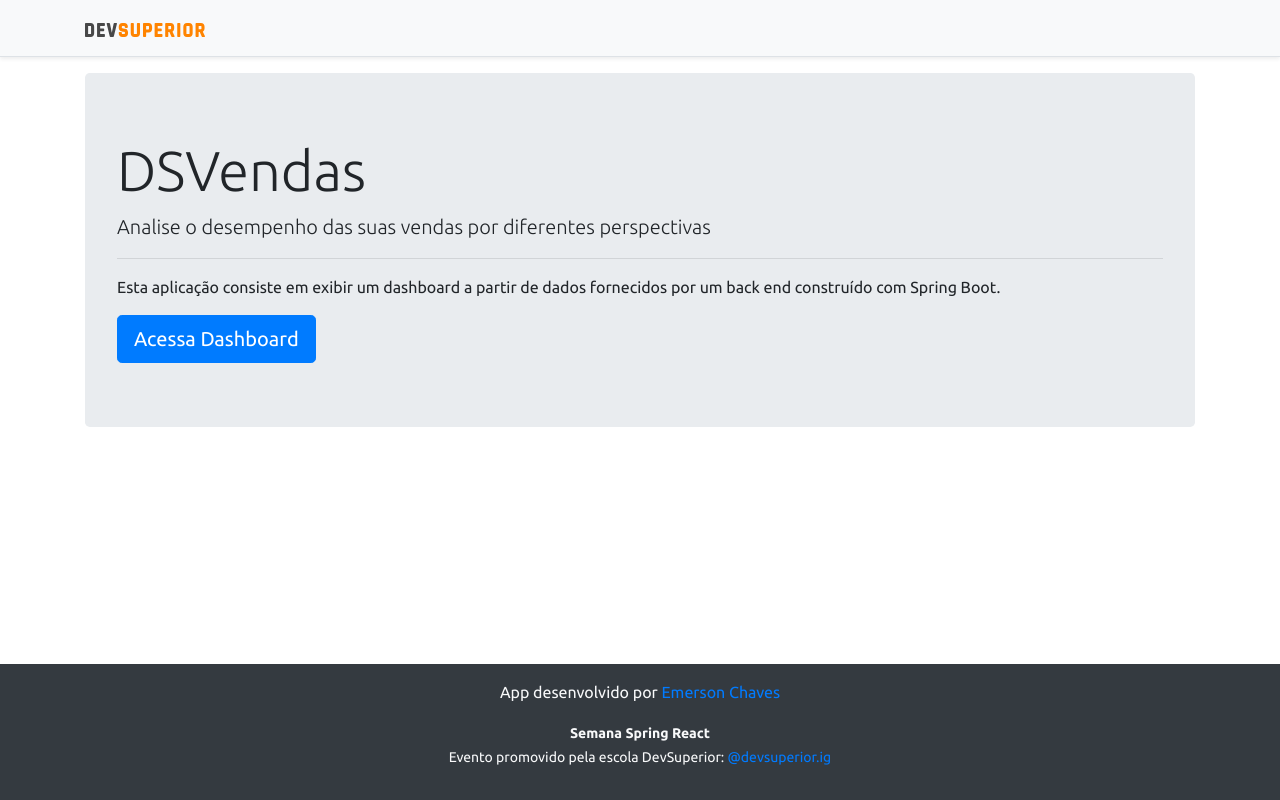
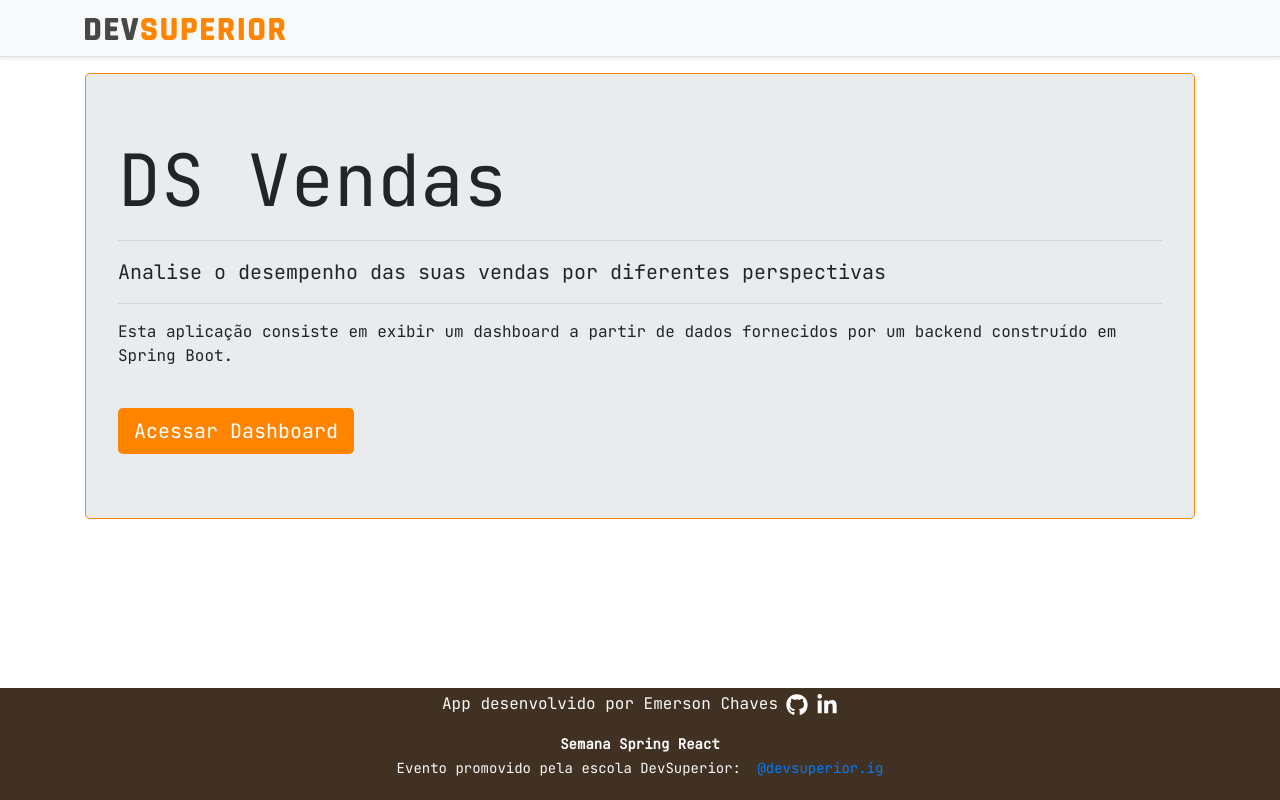
Before and after one commit to emersonMorais/projeto-semana-devsuperior, a React (Create React App) app in the folder frontend/: page / in a window 1280 px wide. Built offline with nearby package versions, Linux system fonts and the light colour scheme; no server answers.

Commit message:
refactor: change visual styles

```diff
--- a/frontend/package.json
+++ b/frontend/package.json
@@ -21,6 +21,7 @@
     "react": "^17.0.2",
     "react-apexcharts": "^1.3.9",
     "react-dom": "^17.0.2",
+    "react-icons": "^4.2.0",
     "react-router-dom": "^5.2.0",
     "react-scripts": "4.0.3",
     "typescript": "^4.1.2",
--- a/frontend/src/assets/css/styles.css
+++ b/frontend/src/assets/css/styles.css
@@ -1,17 +1,23 @@
-@import url('https://fonts.googleapis.com/css2?family=Ubuntu:wght@300;400;500;700&display=swap');
+@import url("https://fonts.googleapis.com/css2?family=JetBrains+Mono&display=swap");
 :root {
-    --color-primary: #FF8400;
+  --color-primary: #ff8400;
 }
 
-html, body {
+html,
+body {
   height: 100%;
-    font-family: "Ubuntu", sans-serif;
+  font-family: "Jetbrains Mono", sans-serif;
+  text-decoration: none;
 }
 
 #root {
   display: flex;
   flex-direction: column;
   height: 100%;
+}
+
+.jumbotron {
+  border: 1px solid var(--color-primary);
 }
 
 .content {
@@ -21,6 +27,18 @@ html, body {
 .footer {
   flex-shrink: 0;
   text-align: center;
+  background: #413122;
+  font-weight: 500;
+}
+
+.footer a {
+    margin-left: 8px;
+}
+
+.footer-icon {
+    width: 22px;
+    height: 22px;
+    color: #fff;
 }
 
 .bg-primary {
@@ -30,3 +48,18 @@ html, body {
 .text-primary {
   color: var(--color-primary) !important;
 }
+
+.home-text-description {
+  padding-bottom: 24px;
+}
+
+.btn-primary {
+  background: var(--color-primary);
+  color: #fff;
+  font-weight: 500;
+  border: none;
+}
+
+.btn-primary:hover {
+  background: #fa9324;
+}
--- a/frontend/src/components/Barchart/idex.tsx
+++ b/frontend/src/components/Barchart/idex.tsx
@@ -55,16 +55,18 @@ export function BarChart() {
     plotOptions: {
       bar: {
         horizontal: true,
+        distributed: true,
+        barWidth: '50%'
       },
     },
   };
 
   return (
     <Chart
-      options={{ ...options, xaxis: chartaData.labels }}
+      options={{ ...options,  xaxis: chartaData.labels }}
       series={chartaData.series}
       type="bar"
-      height="240"
+      height="270"
     />
   );
 }
--- a/frontend/src/components/DonutChart/index.tsx
+++ b/frontend/src/components/DonutChart/index.tsx
@@ -29,6 +29,14 @@ export function DonutChart() {
     legend: {
       show: true,
     },
+
+    plotOptions: {
+      pie: {
+        donut:{
+          size: '50%'
+        }
+      }
+    }
   };
 
   return (
@@ -36,7 +44,7 @@ export function DonutChart() {
       options={{ ...options, labels: chartData.labels }}
       series={chartData.series}
       type="donut"
-      height="240"
+      height="270"
     />
   );
 }
--- a/frontend/src/components/Footer/index.tsx
+++ b/frontend/src/components/Footer/index.tsx
@@ -1,15 +1,24 @@
+import { FaGithub, FaLinkedinIn } from "react-icons/fa";
 export function Footer() {
   return (
-    <footer className="footer mt-auto py-3 bg-dark">
+    <footer className="footer mt-auto py-1">
       <div className="container">
         <p className="text-light">
-          App desenvolvido por{" "}
+          App desenvolvido por Emerson Chaves
           <a
+            className="footer-icon"
             href="https://github.com/emersonMorais"
             target="_blank"
             rel="noreferrer"
           >
-            Emerson Chaves
+            <FaGithub className="footer-icon" />
+          </a>
+          <a
+            href="https://www.linkedin.com/in/emersoncmorais/"
+            target="_blank"
+            rel="noreferrer"
+          >
+            <FaLinkedinIn className="footer-icon" />
           </a>
         </p>
         <p className="text-light">
--- a/frontend/src/components/Navbar/index.tsx
+++ b/frontend/src/components/Navbar/index.tsx
@@ -7,7 +7,7 @@ export function Navbar() {
       <div className="container">
         <nav className="my-2 my-md-0 mr-md-3">
           <Link to="/">
-            <img src={ImgDsDark} alt="DevSuperior" width="120" />
+            <img src={ImgDsDark} alt="Logo da escola online DevSuperior" width="200" />
           </Link>
         </nav>
       </div>
--- a/frontend/src/pages/Dashboard/index.tsx
+++ b/frontend/src/pages/Dashboard/index.tsx
@@ -8,25 +8,27 @@ export function Dashboard() {
   return (
     <>
       <Navbar />
-      <div className="container">
+      <div className="container" >
         <h1 className="text-primary py-3">Dashboard de Vendas</h1>
+        <hr />
         <div className="row px-3">
           <div className="col-sm-6">
-            <h5 className="text-center text-secondary">
-              Resultado de Vendas por colaborador(%)
+            <h5 className="text-center text-dark">
+              Taxa de Sucesso por Colaborador(%)
             </h5>
             <BarChart />
+            <hr />
           </div>
           <div className="col-sm-6">
-            <h5 className="text-center text-secondary">
-              Resultado de Vendas por colaborador(%)
+            <h5 className="text-center text-dark">
+              Total de Vendas por Colaborador(%)
             </h5>
             <DonutChart />
           </div>
         </div>
 
         <div className="py-3">
-          <h2 className="text-primary">TODAS VENDAS</h2>
+          <h2 className="text-primary ">Histórico de Vendas</h2>
         </div>
         <DataTable />
       </div>
--- a/frontend/src/pages/HOME/index.tsx
+++ b/frontend/src/pages/HOME/index.tsx
@@ -5,21 +5,24 @@ import { Link } from "react-router-dom";
 export function Home() {
   return (
     <>
+      <div className="back">
         <Navbar />
-      <div className="container">
+        <div className="container-sm">
           <div className="jumbotron">
-          <h1 className="display-4">DSVendas</h1>
+            <h1 className="display-3">DS Vendas</h1>
+            <hr />
             <p className="lead">
               Analise o desempenho das suas vendas por diferentes perspectivas
             </p>
             <hr />
-          <p>
+            <p className="home-text-description">
               Esta aplicação consiste em exibir um dashboard a partir de dados
-            fornecidos por um back end construído com Spring Boot.
+              fornecidos por um backend construído em Spring Boot.
             </p>
-          <Link className="btn btn-primary btn-lg" to="/dashboard">
-            Acessa Dashboard
+            <Link className="btn btn-primary btn-lg " to="/dashboard">
+              Acessar Dashboard
             </Link>
+          </div>
         </div>
       </div>
       <Footer />
```
Also changed, not shown: 2 other files (tests, documents, lock files or other folders). Lines whose indentation alone changed are shown as unchanged.
